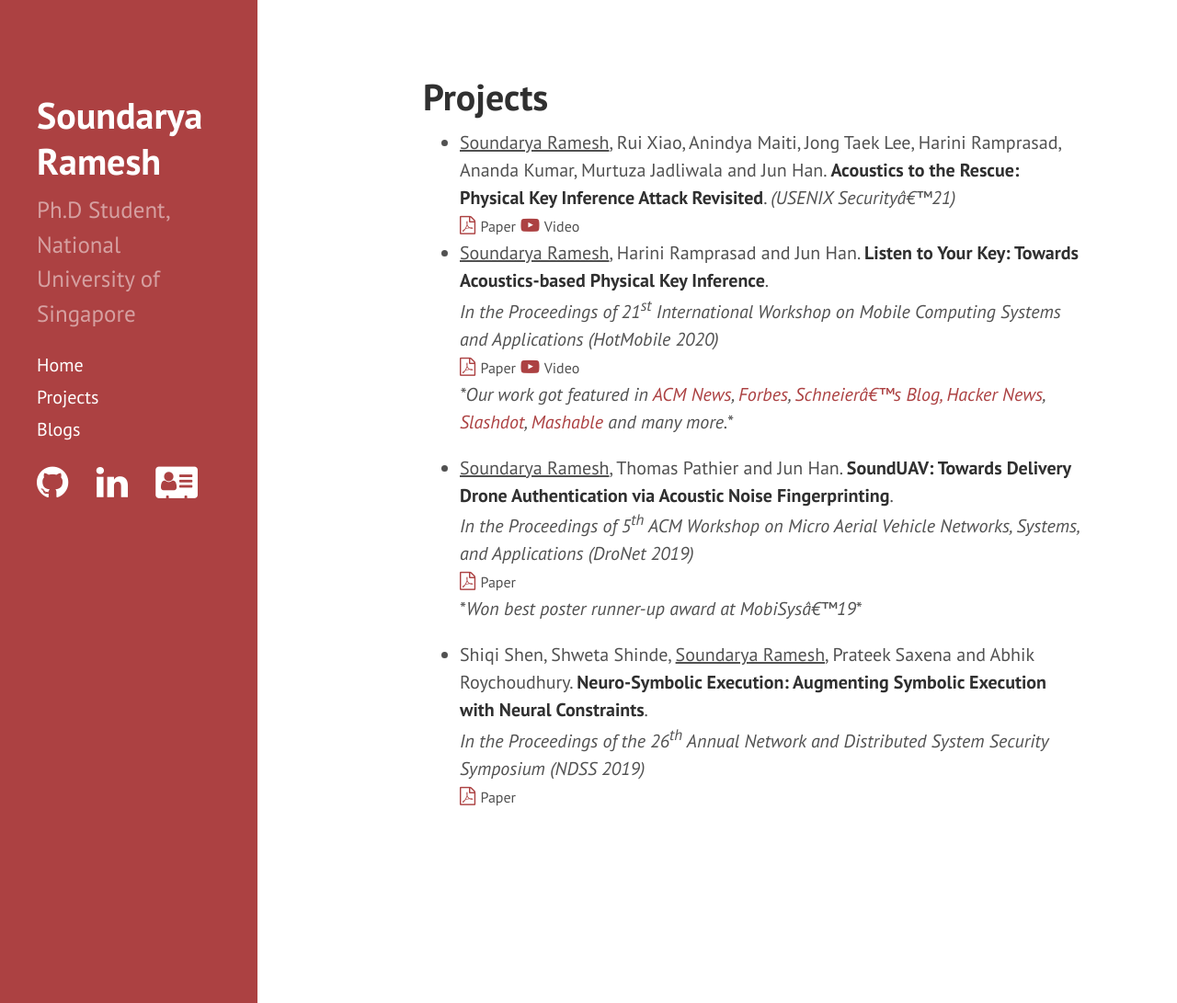
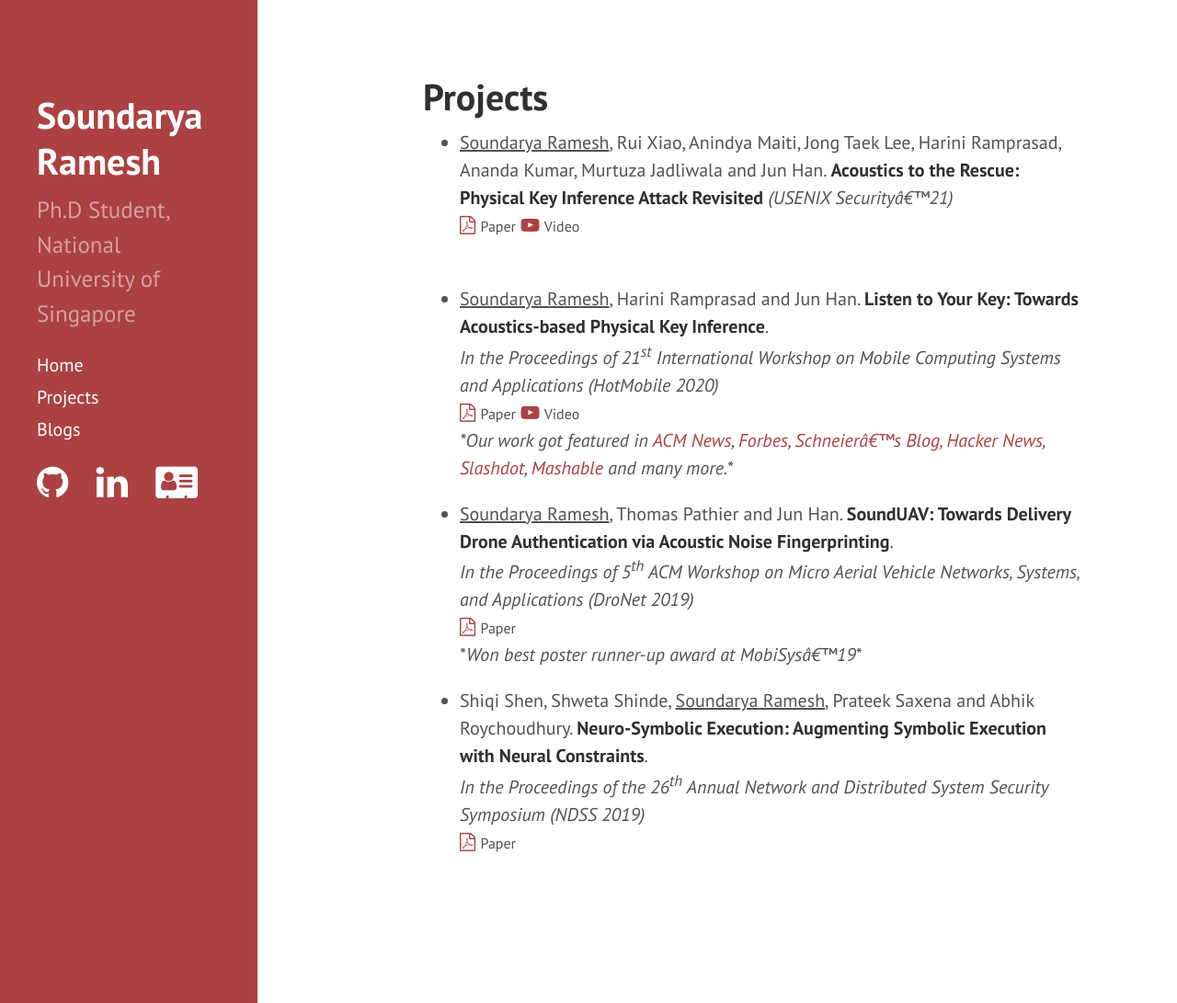
Before and after one commit to soundaryaramesh/soundaryaramesh.github.io, a Jekyll site: the page built from projects.md, in a window 1280 px wide and 1091 px high. Shown: the whole window at 92% size. Built offline with Jekyll 4.4.1, drawn with Linux system fonts in a browser that asks for light colours.

Commit message:
update projects list

```diff
--- a/projects.md
+++ b/projects.md
@@ -5,7 +5,7 @@ title: Projects
 <!--As you might have figured out by now, most research papers are hard to follow (read: boring). So, in this part of my webpage, I try to provide short blog articles explaining my research work without too much technical detail. The goal is bring out the main ideas in the paper and share some thoughts beyond those conveyed in the paper (to be updated soon!).
 
 Below, I list my research projects and associated blog posts, with the most recent one first. -->
-* <u>Soundarya Ramesh</u>, Rui Xiao, Anindya Maiti, Jong Taek Lee, Harini Ramprasad, Ananda Kumar, Murtuza Jadliwala and Jun Han. **Acoustics to the Rescue: Physical Key Inference Attack Revisited**. <i>(USENIX Security'21)</i>
+* <u>Soundarya Ramesh</u>, Rui Xiao, Anindya Maiti, Jong Taek Lee, Harini Ramprasad, Ananda Kumar, Murtuza Jadliwala and Jun Han. **Acoustics to the Rescue: Physical Key Inference Attack Revisited** <i>(USENIX Security'21)</i>
 	<div>
     <a href="{{ site.baseurl }}/papers/sec21fall_ramesh.pdf">
 		<i class="fa fa-file-pdf-o"></i></a>
@@ -14,8 +14,7 @@ Below, I list my research projects and associated blog posts, with the most rece
     <a href="https://www.youtube.com/watch?v=hr_KW0_waEU">
    		<i class="fa fa-youtube-play"></i></a>
 	<span style="font-size:80%">Video</span>
-	</div>
-
+	</div><br>
 * <u>Soundarya Ramesh</u>, Harini Ramprasad and Jun Han. **Listen to Your Key: Towards Acoustics-based Physical Key Inference**.
 <br><i style="font-size:100%">In the Proceedings of 21<sup>st</sup> International Workshop on Mobile Computing Systems and Applications (HotMobile 2020)</i>
 	<div>
```
